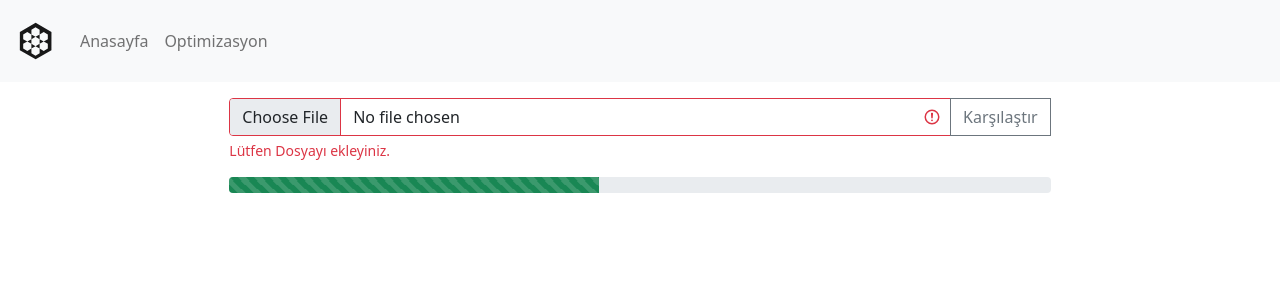
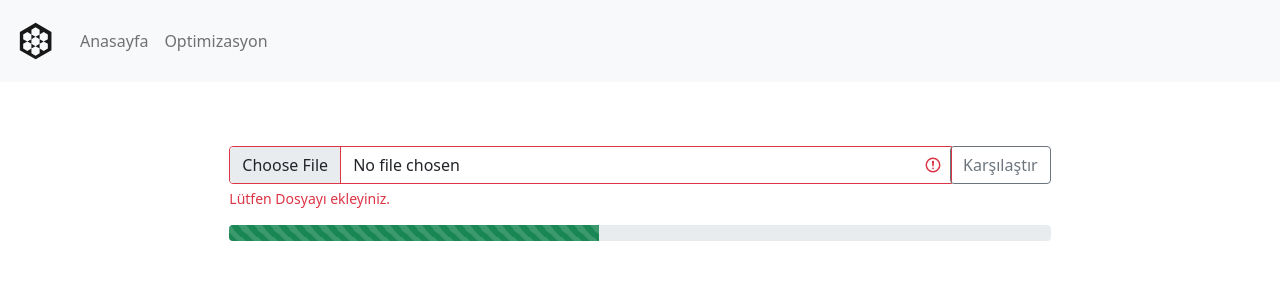
Before and after one commit to oincir/compare-optimization-algos, a React (Create React App) app: page /home in a window 1280 px wide. Shown: the top 300 px of the page. Built offline with nearby package versions, Linux system fonts and the light colour scheme.

Commit message:
link added to compare button

```diff
--- a/src/Components/uploadComponent.jsx
+++ b/src/Components/uploadComponent.jsx
@@ -1,5 +1,6 @@
 import React, {Component} from 'react';
 import {Card, Form, ProgressBar} from "react-bootstrap";
+import {Link, Route} from "react-router-dom";
 
 class UploadComponent extends Component {
     render() {
@@ -7,12 +8,14 @@ class UploadComponent extends Component {
             <div className={"flex"}>
                 <Card className={"justify-content-center align-items-center flex border-0"}>
                     <Card.Body className={"col-md-8 "}>
-                        <Form.Group className="input-group mb-3 was-validated">
+                        <Form.Group className="input-group mb-3 mt-5 was-validated">
                             <input type="file" className="form-control"
                                    aria-label="Text input with segmented dropdown button" id={"validCustomFile"} required/>
-                            <div className="input-group-append">
-                                <button type="button" className="btn btn-outline-secondary" >Karşılaştır</button>
-                            </div>
+                           <Link to={"optimization"}  style={{textDecoration: 'none'}}>
+                                <div className="input-group-append">
+                                    <button type="button" className="btn btn-outline-secondary" >Karşılaştır</button>
+                                </div>
+                            </Link>
                             <div className={"invalid-feedback"}>Lütfen Dosyayı ekleyiniz.</div>
                         </Form.Group>
                         <ProgressBar variant="success" animated now={45} />
```
Also changed, not shown: 2 other files (tests, documents, lock files or other folders).
